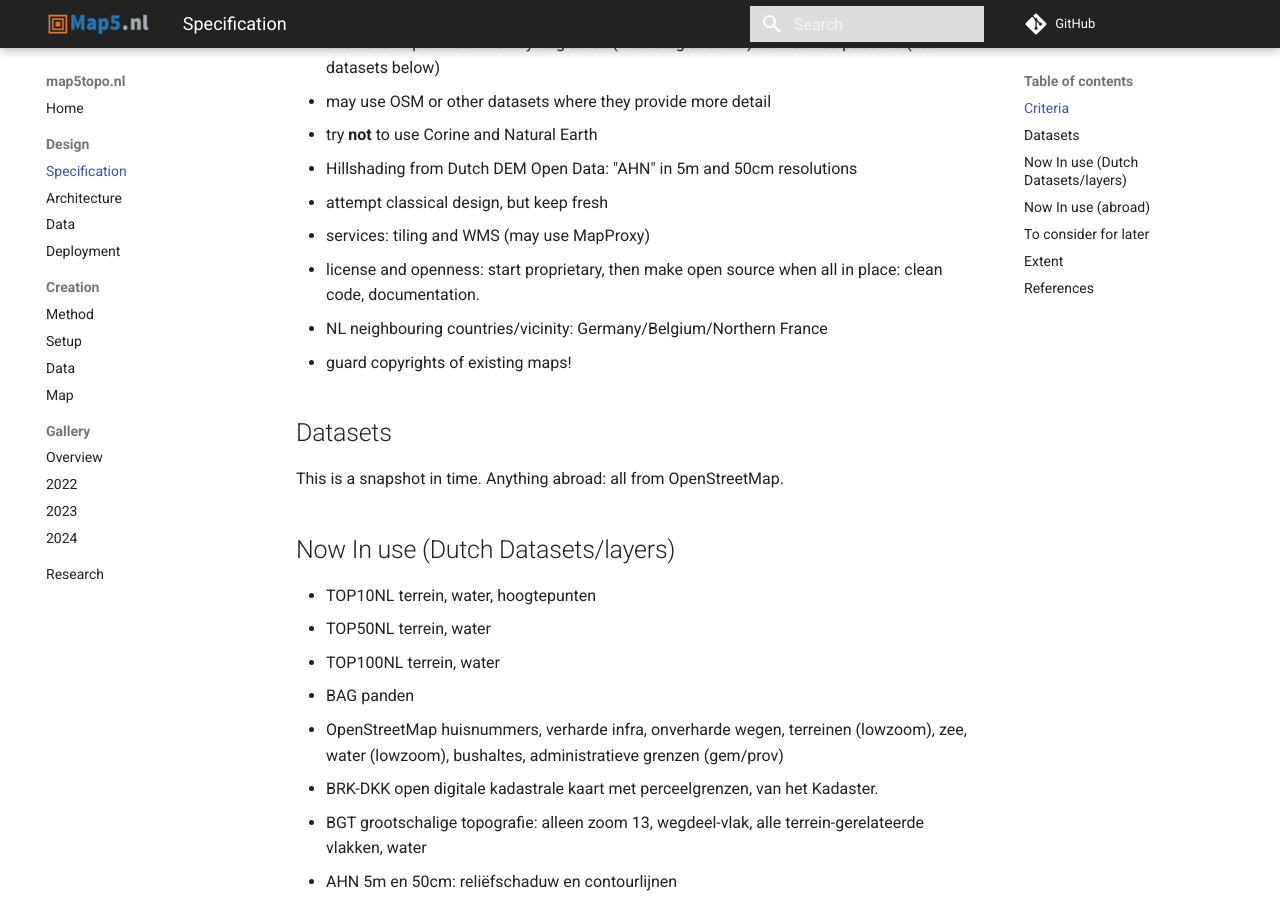
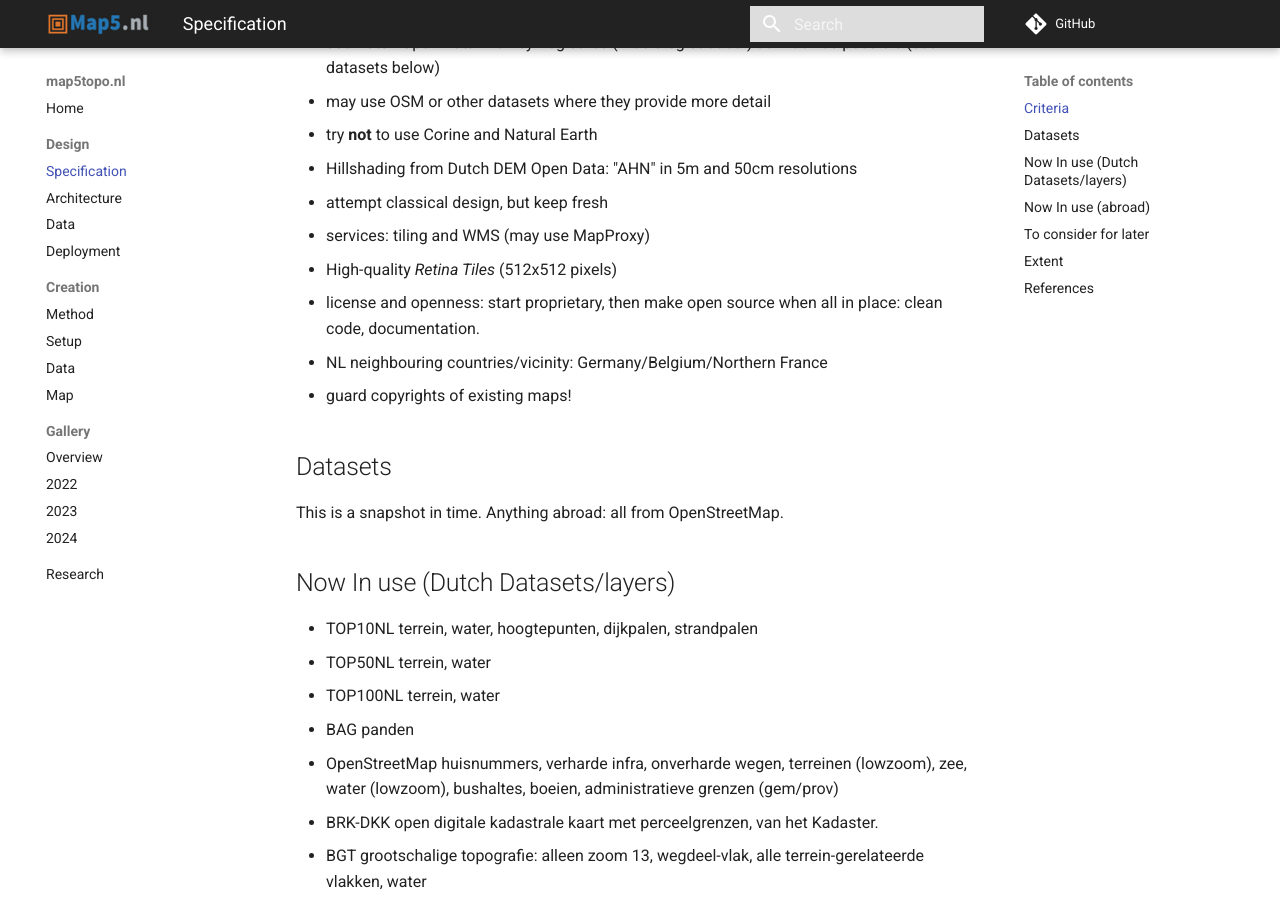
Before and after one commit to map5nl/map5topo.nl, an MkDocs documentation site: the page built from docs/src/design/spec.md, in a window 1280 px wide and 900 px high, scrolled down 393 px. Built offline with MkDocs 1.6.1 and Material for MkDocs 9.7.7, drawn with Linux system fonts in a browser that asks for light colours; comment, search, counter and statistics services are not loaded.

Commit message:
retina stiles in doc

```diff
--- a/docs/src/design/spec.md
+++ b/docs/src/design/spec.md
@@ -14,6 +14,7 @@
 * Hillshading from Dutch DEM Open Data: "AHN" in 5m and 50cm resolutions
 * attempt classical design, but keep fresh
 * services: tiling and WMS (may use MapProxy)
+* High-quality *Retina Tiles* (512x512 pixels)
 * license and openness: start proprietary, then make open source when all in place: clean code, documentation.
 * NL neighbouring countries/vicinity: Germany/Belgium/Northern France
 * guard copyrights of existing maps!
@@ -24,11 +25,11 @@
 
 ## Now In use (Dutch Datasets/layers)
 
-* TOP10NL  terrein, water,  hoogtepunten
+* TOP10NL  terrein, water, hoogtepunten, dijkpalen, strandpalen
 * TOP50NL  terrein, water
 * TOP100NL  terrein, water
 * BAG  panden
-* OpenStreetMap  huisnummers, verharde infra, onverharde wegen, terreinen (lowzoom), zee, water (lowzoom), bushaltes, administratieve grenzen (gem/prov)
+* OpenStreetMap  huisnummers, verharde infra, onverharde wegen, terreinen (lowzoom), zee, water (lowzoom), bushaltes, boeien, administratieve grenzen (gem/prov)
 * BRK-DKK open digitale kadastrale kaart met perceelgrenzen, van het Kadaster.
 * BGT grootschalige topografie: alleen zoom 13, wegdeel-vlak, alle terrein-gerelateerde vlakken, water
 * AHN 5m en 50cm: reliëfschaduw en contourlijnen
```
Also changed, not shown: docs/src/design/architecture.md (+1 -0 lines), docs/src/gallery/2024.md (+4 -0 lines), docs/src/assets/images/screenshots/240403-wip-retina-tiles.jpg (added), docs/src/assets/images/screenshots/240408-wip-retina-compare.jpg (added).
